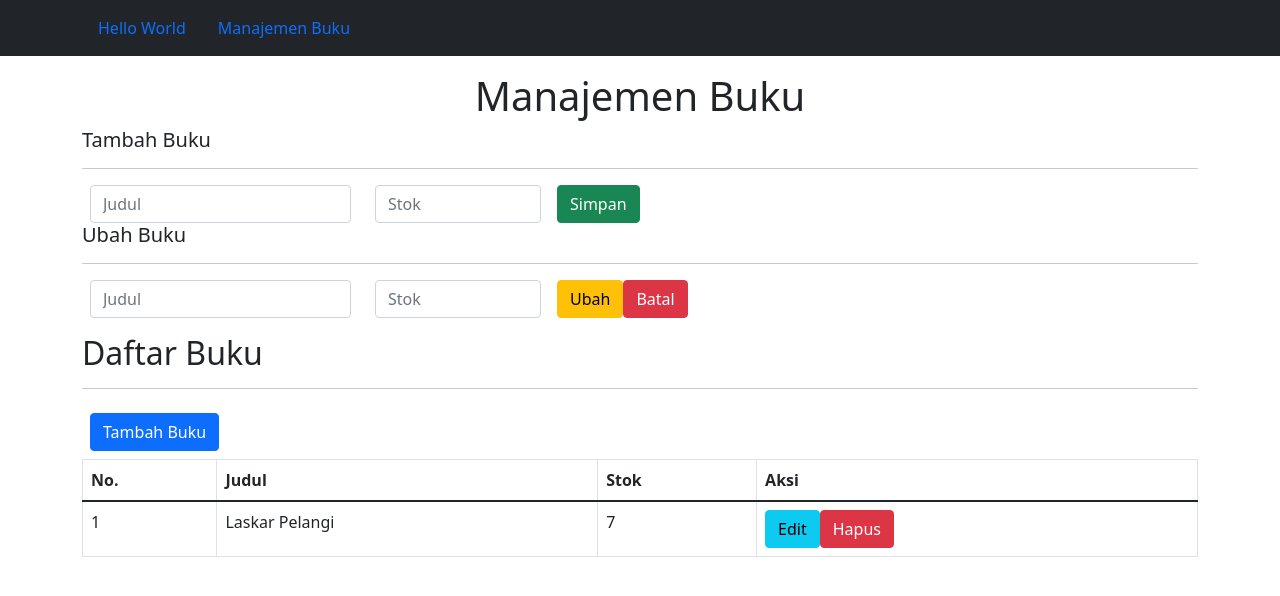
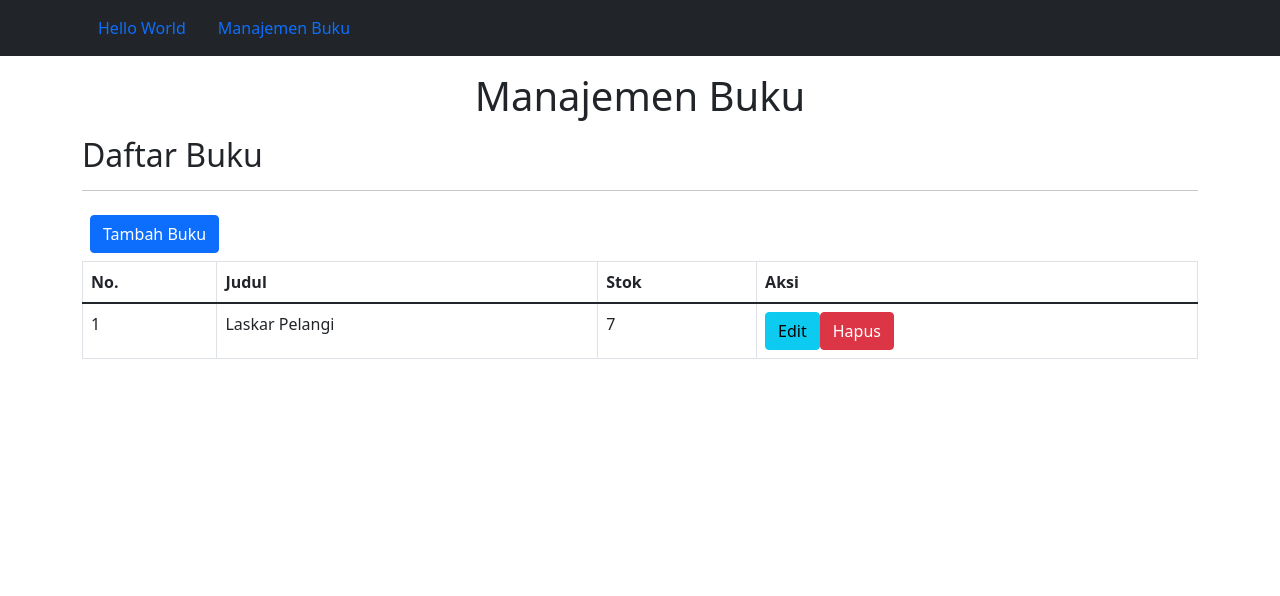
Before and after one commit to noaditya10/master-zoom-react, a React (Create React App) app: page /manajemen-buku in a window 1280 px wide. Shown: the top 596 px of the page. Built offline with nearby package versions, Linux system fonts and the light colour scheme.

Commit message:
show hide form

```diff
--- a/src/components/ManajemenBuku.jsx
+++ b/src/components/ManajemenBuku.jsx
@@ -1,15 +1,23 @@
-import React from "react";
+import React, { useState } from "react";
 
 function ManajemenBuku({ bookList }) {
   console.log(bookList);
+  const [form, setForm] = useState("");
   //data
 
   //eventhandling
+  function showCreate() {
+    setForm("create");
+  }
+
+  function showEdit(book) {
+    setForm("edit");
+  }
 
   return (
     <div className="container mt-3">
       <h1 className="text-center">Manajemen Buku</h1>
-
+      {form == "create" && (
         <div id="formTambah">
           <h5>Tambah Buku</h5>
           <hr />
@@ -25,7 +33,9 @@ function ManajemenBuku({ bookList }) {
             </div>
           </form>
         </div>
+      )}
 
+      {form == "edit" && (
         <div id="formUbah">
           <h5>Ubah Buku</h5>
           <hr />
@@ -42,11 +52,14 @@ function ManajemenBuku({ bookList }) {
             </div>
           </form>
         </div>
+      )}
 
       <div id="daftarBuku">
         <h2 className="mt-3">Daftar Buku</h2>
         <hr />
-        <button className="btn btn-primary m-2">Tambah Buku</button>
+        <button className="btn btn-primary m-2" onClick={showCreate}>
+          Tambah Buku
+        </button>
         <table className="table table-bordered">
           <thead>
             <tr>
@@ -63,7 +76,9 @@ function ManajemenBuku({ bookList }) {
                 <td> {book.judul} </td>
                 <td> {book.stok} </td>
                 <td>
-                  <button className="btn btn-info mr-3">Edit</button>
+                  <button className="btn btn-info mr-3" onClick={() => showEdit(book)}>
+                    Edit
+                  </button>
                   <button className="btn btn-danger">Hapus</button>
                 </td>
               </tr>
```
Lines whose indentation alone changed are shown as unchanged.
